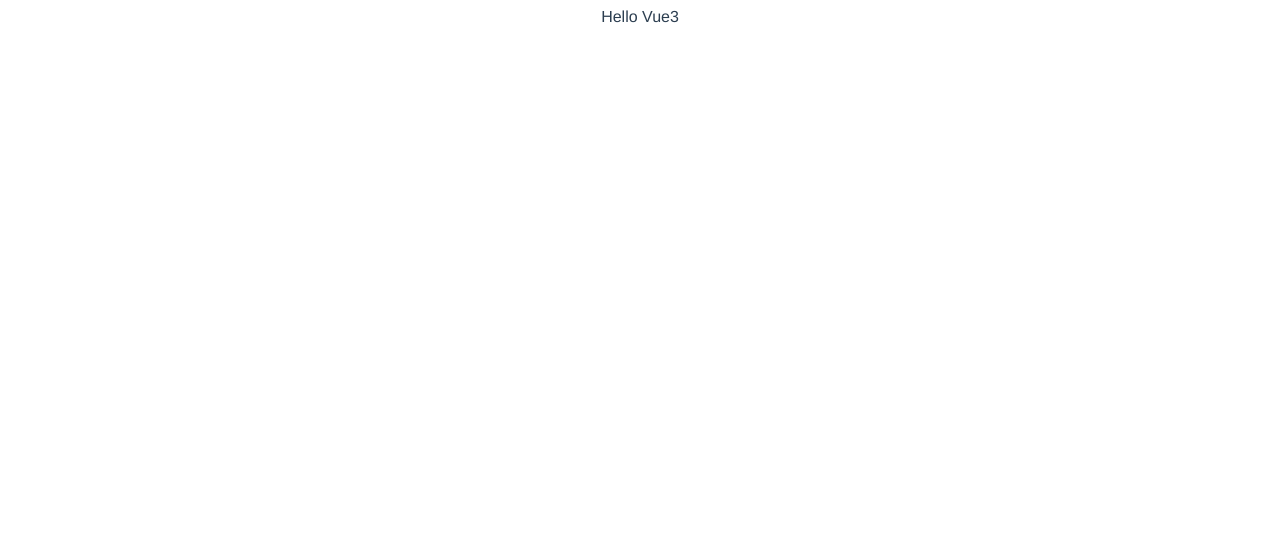
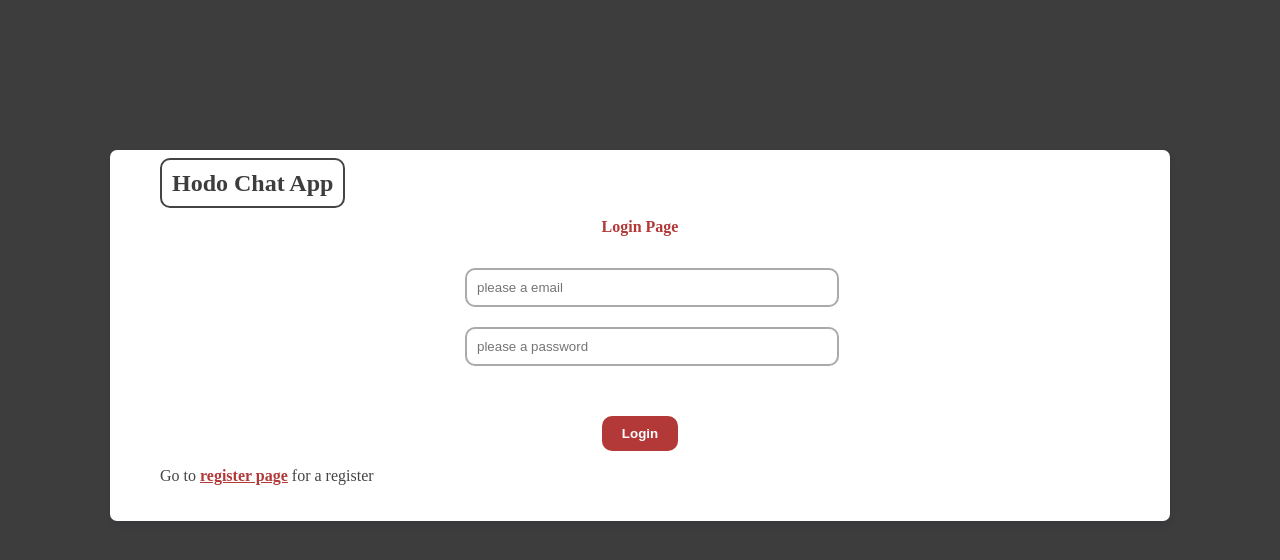
Before and after one commit to 0hodo1/vue3-chat-app, a Vue app: page / in a window 1280 px wide. Shown: the top 560 px of the page. Built offline with nearby package versions, Linux system fonts and the light colour scheme.

Commit message:
login page and firebase base process completed

```diff
--- a/package.json
+++ b/package.json
@@ -8,6 +8,7 @@
   },
   "dependencies": {
     "core-js": "^3.8.3",
+    "firebase": "^9.6.8",
     "vue": "^3.2.13",
     "vue-router": "^4.0.3"
   },
--- a/src/App.vue
+++ b/src/App.vue
@@ -2,25 +2,4 @@
   <router-view />
 </template>
 
-<style>
-#app {
-  font-family: Avenir, Helvetica, Arial, sans-serif;
-  -webkit-font-smoothing: antialiased;
-  -moz-osx-font-smoothing: grayscale;
-  text-align: center;
-  color: #2c3e50;
-}
-
-nav {
-  padding: 30px;
-}
-
-nav a {
-  font-weight: bold;
-  color: #2c3e50;
-}
-
-nav a.router-link-exact-active {
-  color: #42b983;
-}
-</style>
+<style></style>
--- /dev/null
+++ b/src/assets/main.css
@@ -0,0 +1,114 @@
+body {
+  background: #3d3d3d;
+  color: #444;
+}
+.container {
+  width: 90%;
+  max-width: 960px;
+  margin: 150px auto;
+  border-radius: 7px;
+  box-shadow: 2px 4px 6px rgba(28, 6, 49, 0.1);
+  background: white;
+}
+
+.home {
+  text-align: left;
+  padding: 20px 50px;
+}
+button {
+  text-decoration: none;
+  background: #b33939;
+  color: white;
+  font-weight: bold;
+  border: 0;
+  border-radius: 10px;
+  padding: 10px 20px;
+  margin-top: 40px;
+  cursor: pointer;
+}
+
+h2 {
+  color: #3d3d3d;
+  border: 2px solid #444;
+  display: inline;
+  padding: 10px;
+  border-radius: 10px;
+}
+h3 {
+  color: white;
+}
+h4 {
+  color: #b33939;
+}
+
+form {
+  width: 350px;
+  margin: 2px auto;
+  text-align: center;
+}
+label {
+  display: inline-block;
+  margin: 20px 0 10px;
+}
+input {
+  width: 100%;
+  padding: 10px;
+  border-radius: 10px;
+  border: 2px solid #aaa;
+  margin: 10px auto;
+  outline: none;
+}
+
+span {
+  font-weight: bold;
+  text-decoration: underline;
+  color: #b33939;
+  cursor: pointer;
+}
+
+.error {
+  color: #ef5777;
+  font-weight: bold;
+}
+
+nav {
+  padding: 20px;
+  border-bottom: 1px solid #eee;
+  display: flex;
+  justify-content: space-between;
+  align-items: center;
+}
+nav p {
+  margin: 2px auto;
+  font-size: 16px;
+  color: #b33939;
+}
+nav p.email {
+  font-size: 14px;
+  color: #999;
+}
+
+.chat-window {
+  background: #fafafa;
+  padding: 30px 20px;
+}
+.single {
+  margin: 18px 0;
+}
+.created-at {
+  display: block;
+  color: #999;
+  font-size: 12px;
+  margin-bottom: 4px;
+}
+.name {
+  font-weight: bold;
+  margin-right: 6px;
+  color: black;
+}
+.messages {
+  max-height: 300px;
+  overflow: auto;
+  float: auto;
+  margin-left: 50px;
+}
--- /dev/null
+++ b/src/components/Login.vue
@@ -0,0 +1,28 @@
+<template>
+  <form @submit.prevent="register">
+    <h4>Login Page</h4>
+    <input type="email" placeholder="please a email" v-model="email" />
+    <input type="password" placeholder="please a password" v-model="password" />
+    <button>Login</button>
+  </form>
+</template>
+
+<script>
+import { ref } from "vue";
+export default {
+  setup() {
+    const email = ref("");
+    const password = ref("");
+    const register = () => {
+      console.log(email.value, password.value);
+    };
+    return {
+      email,
+      password,
+      register,
+    };
+  },
+};
+</script>
+
+<style></style>
--- /dev/null
+++ b/src/components/Register.vue
@@ -0,0 +1,39 @@
+<template>
+  <form @submit.prevent="uyeOl">
+    <h4>Üye Olma Ekranı</h4>
+    <input type="text" placeholder="please a username" v-model="username" />
+    <input type="email" placeholder="please a email" v-model="email" />
+    <input type="password" placeholder="please a password" v-model="parola" />
+    <button>Üye Ol</button>
+  </form>
+  <div class="error">
+    {{ error }}
+  </div>
+</template>
+
+<script>
+import { ref } from "vue";
+import useRegister from "../composables/useRegister";
+
+export default {
+  setup(props, context) {
+    const username = ref("");
+    const email = ref("");
+    const parola = ref("");
+
+    const { error, signup } = useRegister();
+
+    const uyeOl = async () => {
+      //console.log(username.value,email.value,parola.value);
+      await signup(email.value, parola.value, username.value);
+      if (!error.value) {
+        context.emit("register");
+      }
+    };
+
+    return { username, email, parola, uyeOl, error };
+  },
+};
+</script>
+
+<style></style>
--- /dev/null
+++ b/src/composables/useRegister.js
@@ -0,0 +1,31 @@
+import { ref } from "vue";
+import { auth } from "../firebase/config";
+
+const error = ref(null);
+
+const signup = async (email, parola, username) => {
+  error.value = null;
+  try {
+    if (username.trim() === "") {
+      throw new Error("Username is required");
+    }
+    const res = await auth.createUserWithEmailAndPassword(email, parola);
+
+    if (!res) {
+      throw new Error("Error creating user");
+    }
+
+    await res.user.updateProfile({ displayName: username });
+
+    error.value = null;
+    return res;
+  } catch (error) {
+    error.value = error.message;
+  }
+};
+
+const useRegister = () => {
+  return { error, signup };
+};
+
+export default useRegister;
--- /dev/null
+++ b/src/firebase/config.js
@@ -0,0 +1,20 @@
+import firebase from "firebase/compat/app";
+import "firebase/compat/firestore";
+import "firebase/compat/auth";
+
+const firebaseConfig = {
+  apiKey: "AIzaSyDT_IOl7D48K0ZIM-teqbS99llxWPDaKgE",
+  authDomain: "vue3-firebase-projects-db91d.firebaseapp.com",
+  projectId: "vue3-firebase-projects-db91d",
+  storageBucket: "vue3-firebase-projects-db91d.appspot.com",
+  messagingSenderId: "861702228438",
+  appId: "1:861702228438:web:0b6462231c922d19c07c77",
+};
+
+firebase.initializeApp(firebaseConfig);
+
+const db = firebase.firestore();
+const date = firebase.firestore.FieldValue.serverTimestamp();
+const auth = firebase.auth();
+
+export { db, date, auth };
--- a/src/views/HomeView.vue
+++ b/src/views/HomeView.vue
@@ -1,12 +1,38 @@
 <template>
-  <div class="home">Hello Vue3</div>
+  <div class="home container">
+    <h2>Hodo Chat App</h2>
+    <div v-if="isLogin">
+      <Login />
+      <p>
+        Go to <span @click="isLogin = false">register page</span> for a register
+      </p>
+    </div>
+    <div v-else>
+      <Register />
+      <p>Go to <span @click="isLogin = true">login page</span> for a login</p>
+    </div>
+  </div>
 </template>
 
 <script>
 // @ is an alias to /src
+import Register from "../components/Register.vue";
+import Login from "../components/Login.vue";
+import { ref } from "vue";
 
 export default {
   name: "HomeView",
-  components: {},
+  components: { Register, Login },
+  setup() {
+    const isLogin = ref(true);
+    return { isLogin };
+  },
 };
 </script>
+
+<style>
+.home {
+  text-align: left;
+  padding: 20px 50px;
+}
+</style>
```
Also changed, not shown: src/main.js (+5 -4 lines), src/assets/logo.png (deleted), 1 other file (tests, documents, lock files or other folders).
